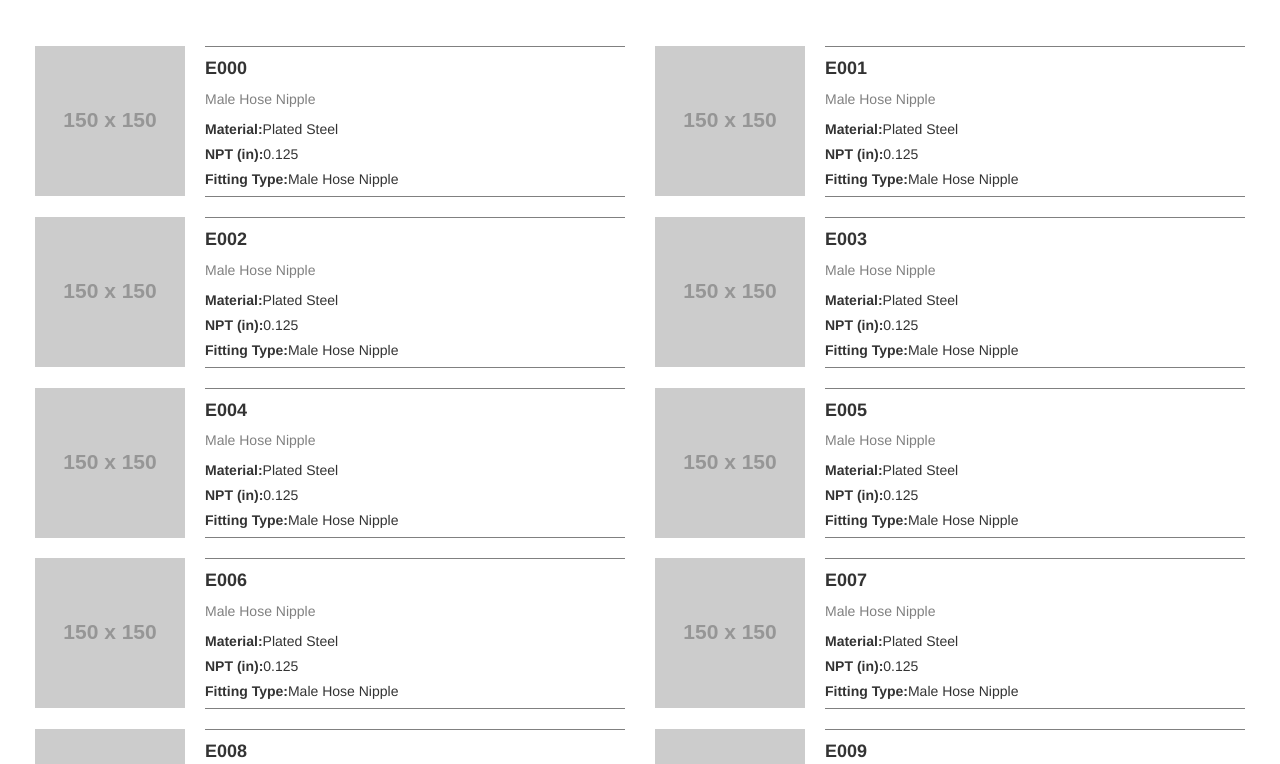
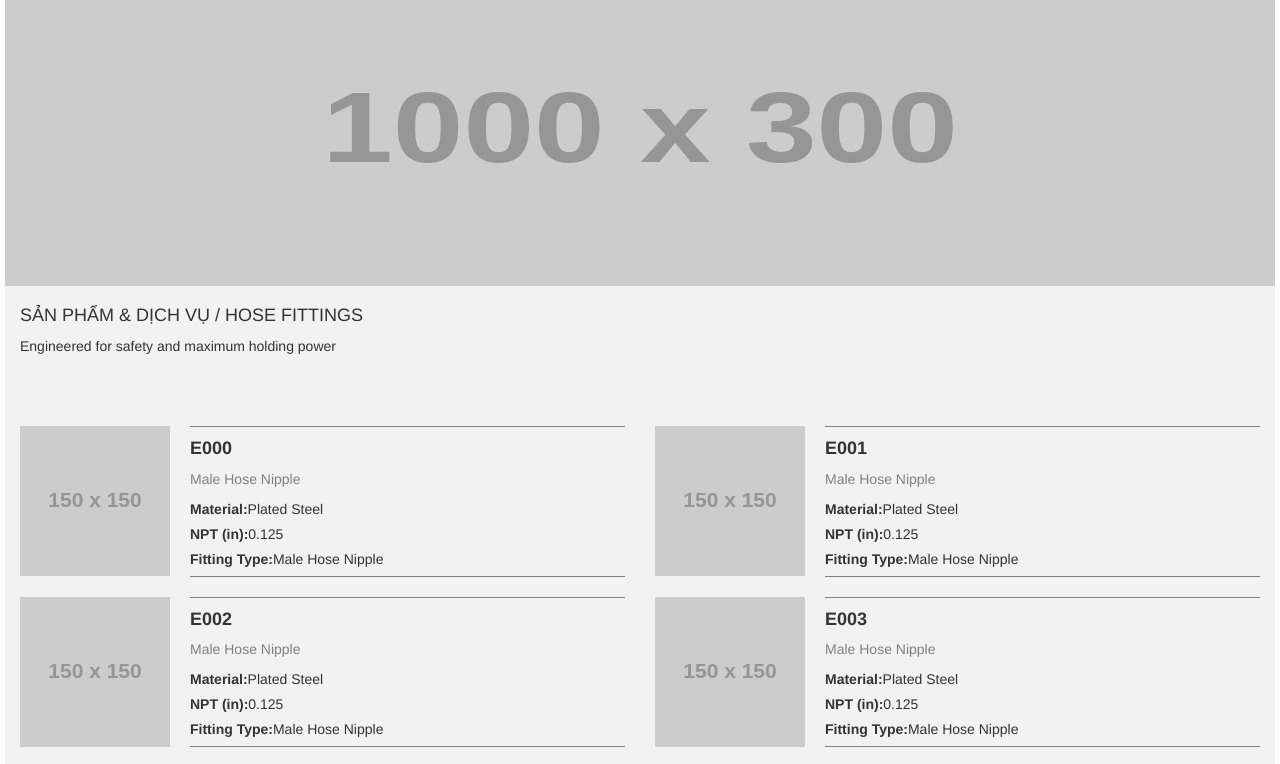
Before and after one commit to phattv/sp-lbbs, a website: page index.html in a window 1280 px wide. Shown: the part 64-828 px from the top of the page. Drawn offline with nearby package versions, Linux system fonts and the light colour scheme; some packages are replaced by stand-ins of ours; files that its build step writes are made by us from their sources; placeholder pictures from the web are drawn by us.

Commit message:
dashboard add menu text

```diff
--- a/app/assets/less/dashboard.less
+++ b/app/assets/less/dashboard.less
@@ -1,11 +1,27 @@
 .dashboard-view {
+  .bg-lightgray;
+
   .banner {
-    max-height: 300px;
-    width: 100%;
+    .img-container {
+      height: 300px;
+      width: 100%;
+    }
+  }
+
+  .menu {
+    padding: 10px 15px;
+
+    .name {
+      text-transform: uppercase;
+    }
+
+    .description {
+
+    }
   }
 
   .product-group-container {
-    padding: 50px 30px;
+    padding: 40px 15px;
 
     .product-group {
       padding: 10px 0;
--- a/app/modules/dashboard/dashboard.html
+++ b/app/modules/dashboard/dashboard.html
@@ -1,6 +1,13 @@
 <div class="dashboard-view">
   <div class="banner">
+    <span class="img-container">
+      <img src="//placehold.it/1000x300" alt="Banner">
+    </span>
+  </div>
 
+  <div class="menu">
+    <h4 class="name">SẢN PHẨM & DỊCH VỤ / HOSE FITTINGS</h4>
+    <p class="description">Engineered for safety and maximum holding power</p>
   </div>
 
   <div class="product-group-container">
--- a/app/modules/layout/header.html
+++ b/app/modules/layout/header.html
@@ -6,7 +6,7 @@
     <span class="header-text">
       <h3>Nhà phân phối chính thức sản phẩm
         <span class="img-container">
-
+          <img src="//placehold.it/120x35" alt="">
         </span>
         tại Việt Nam</h3>
     </span>
```
